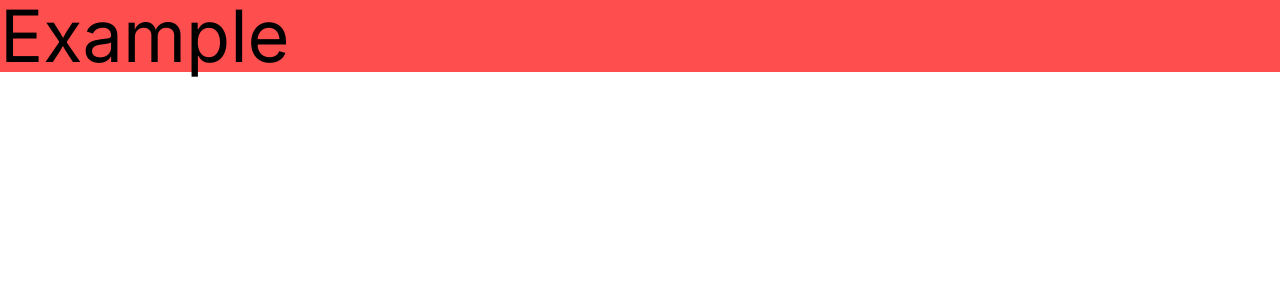
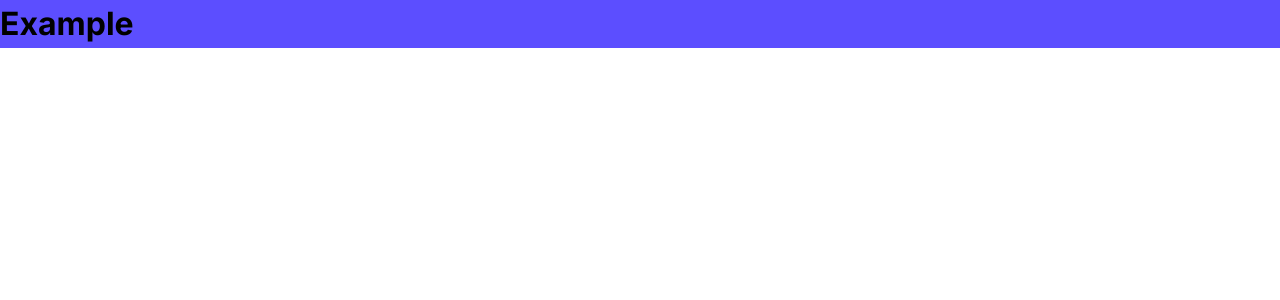
Before and after one commit to MicroCU/Frontend, a Next.js app: page / in a window 1280 px wide. Shown: the top 300 px of the page. Built offline with nearby package versions, Linux system fonts and the light colour scheme; a web font is replaced by a local one.

Commit message:
add typo and move colors

```diff
--- a/app/page.tsx
+++ b/app/page.tsx
@@ -3,7 +3,7 @@ import Image from "next/image";
 export default function Home() {
   return (
     <main>
-      <div className="font-inter text-7xl bg-danger">Example</div>
+      <div className="font-inter bg-primary Bold32">Example</div>
     </main>
   );
 }
--- a/tailwind.config.js
+++ b/tailwind.config.js
@@ -14,6 +14,17 @@ module.exports = {
       screens: {
         "2xl": "1400px",
       },
+    },
+    colors: {
+      black: "#000000",
+      grayMain: "#494949",
+      grayMedium: "#7E7D7D",
+      graySmall: "#D9D9D9",
+      grayLight: "#F3F3F3",
+      white: "#FFFFFF",
+      primary: "#5C4EFF",
+      danger: "#FF4E4E",
+      success: "#22C55E",
     },
     extend: {
       borderRadius: {
@@ -37,21 +48,45 @@ module.exports = {
       },
       fontFamily: {
         "bai-jamjuree": ["Bai Jamjuree", "sans-serif"],
-        "inter": ["Inter", "sans-serif"],
-      },
-      colors: {
-        black: "#000000",
-        grayMain: "#494949",
-        grayMedium: "#7E7D7D",
-        graySmall: "#D9D9D9",
-        grayLight: "#F3F3F3",
-        white: "#FFFFFF",
-        primary: "#5C4EFF",
-        danger: "#FF4E4E",
-        success: "#22C55E",
+        inter: ["Inter", "sans-serif"],
       },
     },
-
   },
-  plugins: [require("tailwindcss-animate")],
+  plugins: [
+    require("tailwindcss-animate"),
+    function ({ addUtilities }) {
+      const newUtilities = {
+        ".Reg12": {
+          fontSize: "12px",
+          fontWeight: 400,
+        },
+        ".Reg16": {
+          fontSize: "16px",
+          fontWeight: 400,
+        },
+        ".Bold16": {
+          fontSize: "16px",
+          fontWeight: 700,
+        },
+        ".Bold24": {
+          fontSize: "24px",
+          fontWeight: 700,
+        },
+        ".Bold32": {
+          fontSize: "32px",
+          fontWeight: 700,
+        },
+        ".Medium12": {
+          fontSize: "12px",
+          fontWeight: 500,
+        },
+        ".RegUnderline12": {
+          fontSize: "12px",
+          fontWeight: 400,
+          textDecoration: "underline",
+        },
+      };
+      addUtilities(newUtilities, ["responsive", "hover"]);
+    },
+  ],
 };
```
